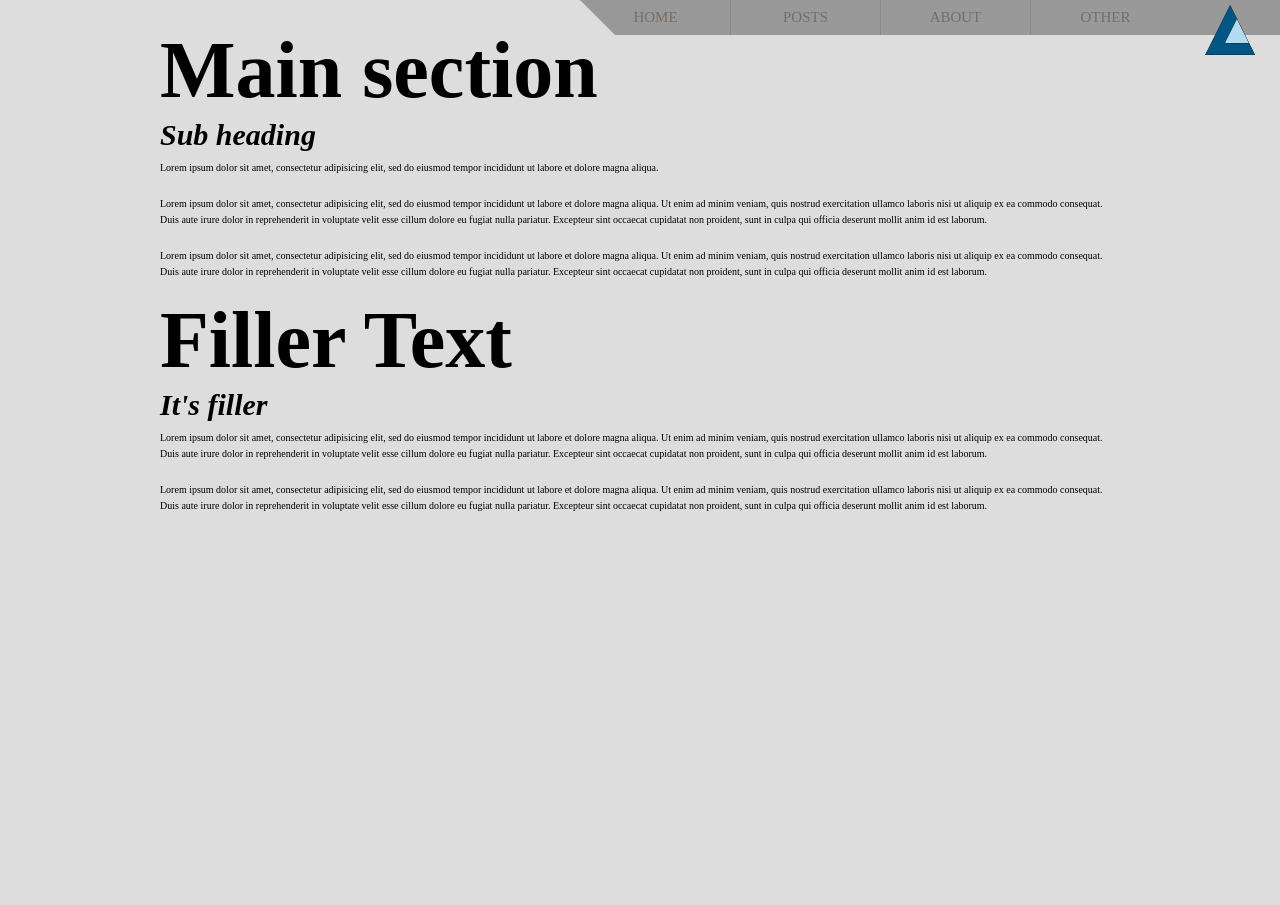
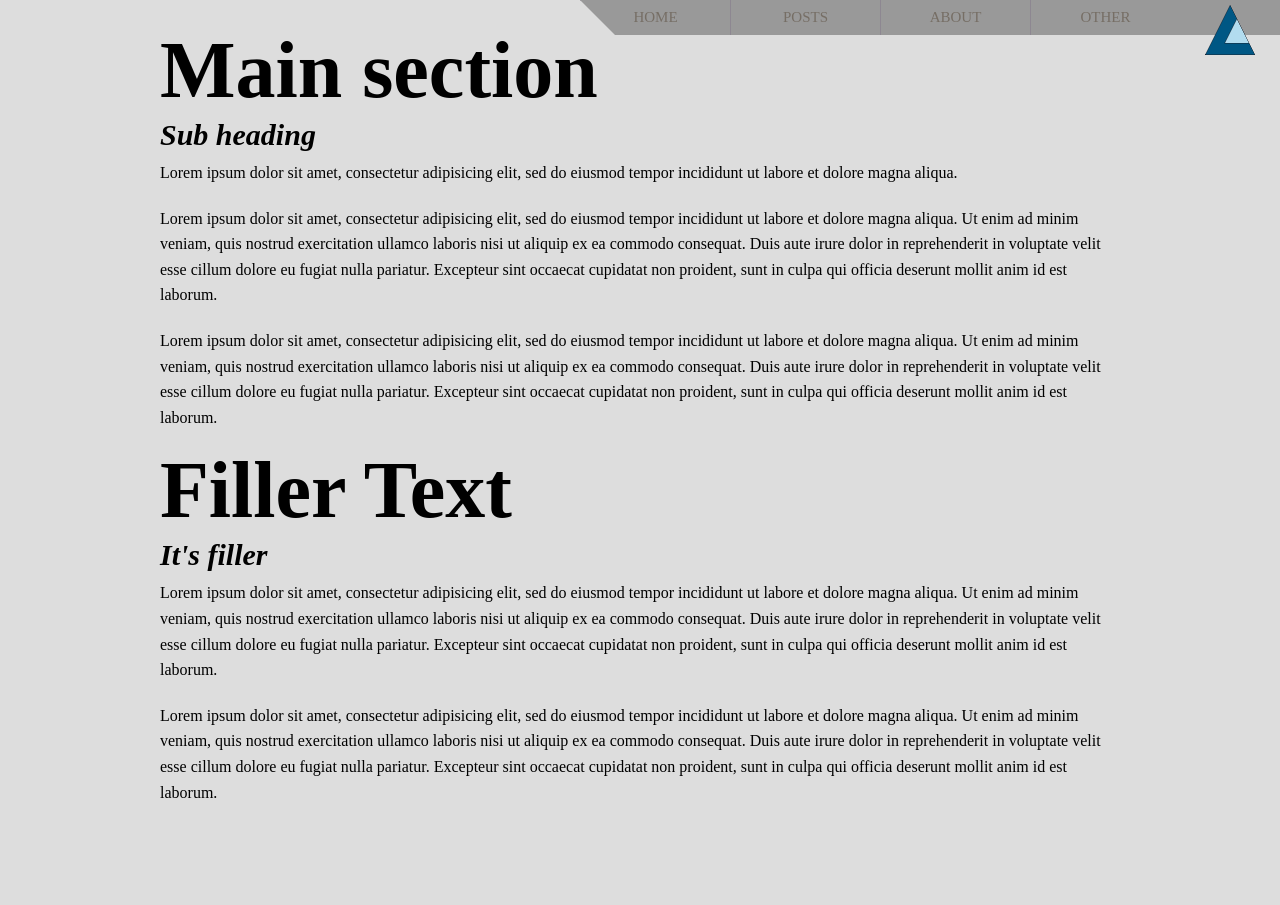
Before and after one commit to allanliebold/blog_project, a Django app: page / in a window 1280 px wide. Before the commit the page ends 511 px from the top, so only its background shows below. Run offline with Django 3.2, Linux system fonts and the light colour scheme.

Commit message:
created package.json file

```diff
--- a/blog/static/css/style.css
+++ b/blog/static/css/style.css
@@ -65,9 +65,8 @@ h2 {
 p {
     line-height: 1.6;
     margin-bottom: 2rem;
-    font-size: 1rem;
+    font-size: 1.6rem;
 }
-
 
 /**********
 Nav
```
Also changed, not shown: package.json (added, +19 -0 lines).
